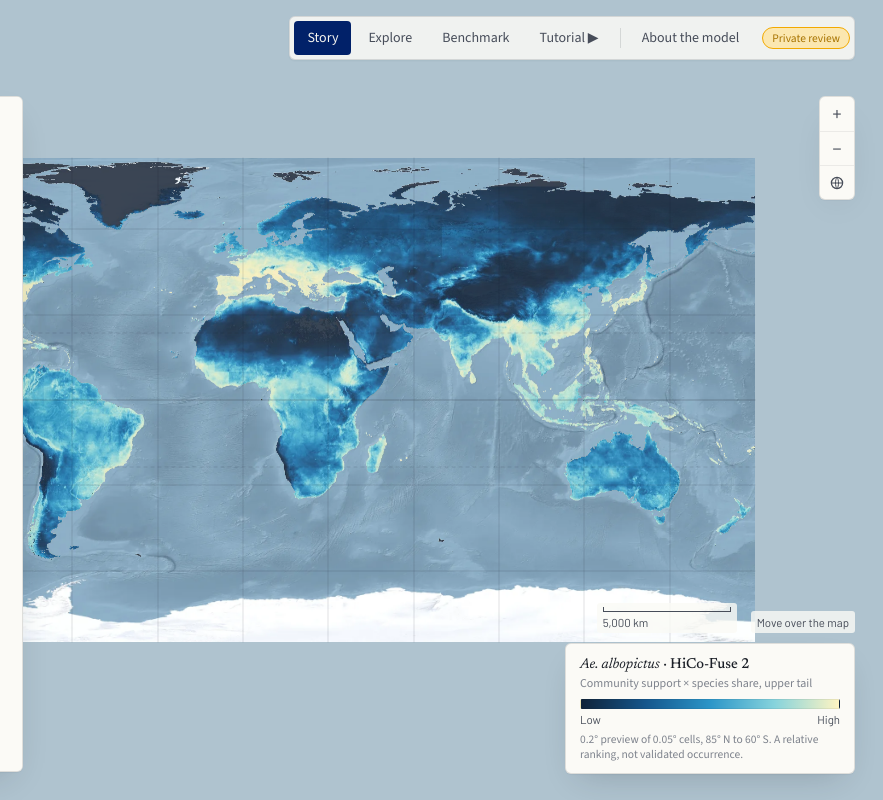
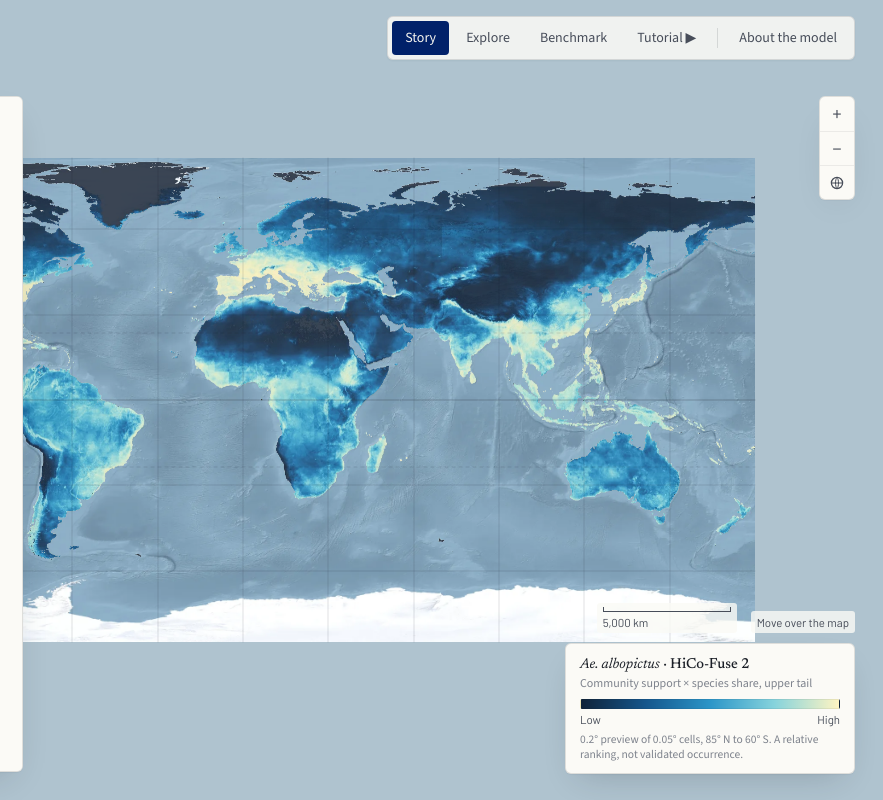
Before and after one commit to missa7481/habitat-observatory, a plain HTML site: page atlas/index.html in a window 1280 px wide. Shown: the full height of the page, 397-1280 px from the left. Drawn offline with nearby package versions, Linux system fonts and the light colour scheme.

Commit message:
Atlas: remove the Private review badge now that it is public
Co-Authored-By: Claude Opus 5.5 <noreply@anthropic.com>

```diff
--- a/atlas/index.html
+++ b/atlas/index.html
@@ -54,7 +54,6 @@ i.sp{font-style:italic}
 .modes button:hover{color:var(--ink);background:var(--paper-2)}
 .modes button[aria-pressed="true"]{color:var(--paper);background:var(--navy)}
 .modes .sep{width:1px;height:20px;background:var(--rule);margin:0 4px}
-.priv{font-size:11.5px;color:var(--gold-t);border:1px solid var(--gold);background:var(--gold-l);border-radius:999px;padding:2px 9px;margin-left:6px;white-space:nowrap}
 
 /* rail */
 .rail{position:fixed;left:28px;top:96px;width:392px;max-height:calc(100% - 124px);overflow:auto;z-index:15;background:var(--card);border:1px solid var(--rule);border-radius:6px;box-shadow:var(--shadow);padding:24px 26px 18px;scrollbar-width:thin}
@@ -241,7 +240,6 @@ dl.terms dt{font-weight:600;color:var(--ink);font-size:14.5px} dl.terms dd{margi
     <button type="button" data-mode="tutorial" aria-pressed="false">Tutorial ▶</button>
     <span class="sep" aria-hidden="true"></span>
     <button type="button" data-mode="about" aria-pressed="false">About the model</button>
-    <span class="priv" title="Prepared for review, not a public release">Private review</span>
   </nav>
 </header>
 
```
